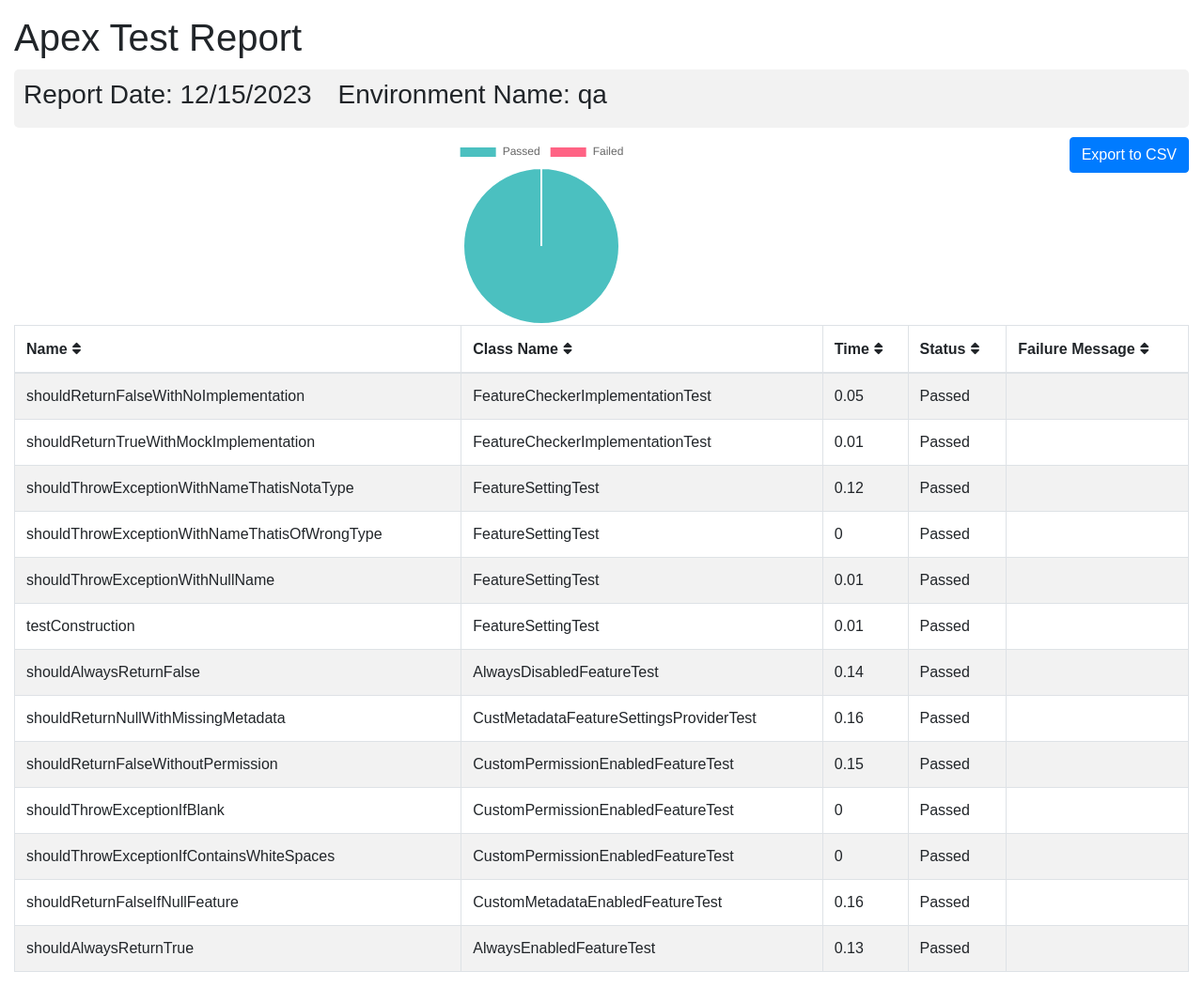
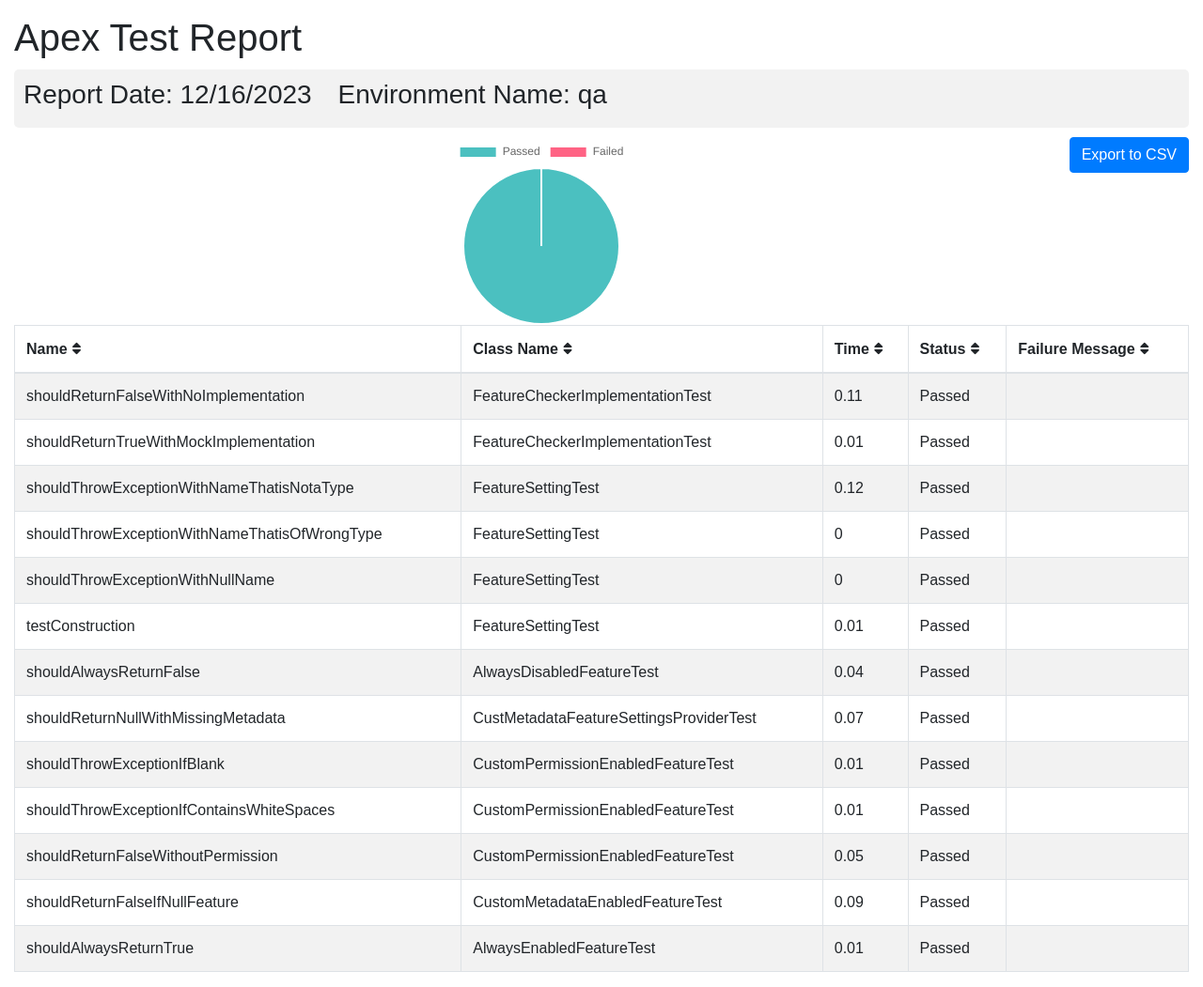
Before and after one commit to flxbl-io/sfops-dashboard, a Jekyll site: the page apextestResults/qa.html, which Jekyll copies as it is, in a window 1280 px wide. Shown: the whole page at 94% size. Built offline with Jekyll 4.4.1, drawn with Linux system fonts in a browser that asks for light colours.

Commit message:
Updated apex test results

```diff
--- a/apextestResults/qa.html
+++ b/apextestResults/qa.html
@@ -102,7 +102,7 @@
       <div class="container-fluid">
         <h1 class="mt-3">Apex Test Report</h1>
         <div class="info-card">
-        <h3>Report Date: 12/15/2023 <span style="margin-left: 20px;">Environment Name: qa</span></h3>
+        <h3>Report Date: 12/16/2023 <span style="margin-left: 20px;">Environment Name: qa</span></h3>
         </div>
         <button onclick="exportTableToCSV('testReport.csv')" class="btn btn-primary float-right">Export to CSV</button>
         <div id="chart-container">
@@ -123,7 +123,7 @@
         <tr>
           <td>shouldReturnFalseWithNoImplementation</td>
           <td>FeatureCheckerImplementationTest</td>
-          <td>0.05</td>
+          <td>0.11</td>
           <td>Passed</td>
           <td></td>
         </tr>
@@ -165,49 +165,49 @@
         <tr>
           <td>shouldAlwaysReturnFalse</td>
           <td>AlwaysDisabledFeatureTest</td>
-          <td>0.14</td>
+          <td>0.04</td>
           <td>Passed</td>
           <td></td>
         </tr>
         <tr>
           <td>shouldReturnNullWithMissingMetadata</td>
           <td>CustMetadataFeatureSettingsProviderTest</td>
-          <td>0.16</td>
+          <td>0.07</td>
+          <td>Passed</td>
+          <td></td>
+        </tr>
+        <tr>
+          <td>shouldThrowExceptionIfBlank</td>
+          <td>CustomPermissionEnabledFeatureTest</td>
+          <td>0.01</td>
+          <td>Passed</td>
+          <td></td>
+        </tr>
+        <tr>
+          <td>shouldThrowExceptionIfContainsWhiteSpaces</td>
+          <td>CustomPermissionEnabledFeatureTest</td>
+          <td>0.01</td>
           <td>Passed</td>
           <td></td>
         </tr>
         <tr>
           <td>shouldReturnFalseWithoutPermission</td>
           <td>CustomPermissionEnabledFeatureTest</td>
-          <td>0.15</td>
-          <td>Passed</td>
-          <td></td>
-        </tr>
-        <tr>
-          <td>shouldThrowExceptionIfBlank</td>
-          <td>CustomPermissionEnabledFeatureTest</td>
-          <td>0</td>
-          <td>Passed</td>
-          <td></td>
-        </tr>
-        <tr>
-          <td>shouldThrowExceptionIfContainsWhiteSpaces</td>
-          <td>CustomPermissionEnabledFeatureTest</td>
-          <td>0</td>
+          <td>0.05</td>
           <td>Passed</td>
           <td></td>
         </tr>
         <tr>
           <td>shouldReturnFalseIfNullFeature</td>
           <td>CustomMetadataEnabledFeatureTest</td>
-          <td>0.16</td>
+          <td>0.09</td>
           <td>Passed</td>
           <td></td>
         </tr>
         <tr>
           <td>shouldAlwaysReturnTrue</td>
           <td>AlwaysEnabledFeatureTest</td>
-          <td>0.13</td>
+          <td>0.01</td>
           <td>Passed</td>
           <td></td>
         </tr>
```
Also changed, not shown: other parts of apextestResults/qa.html (+1 -1 lines).
